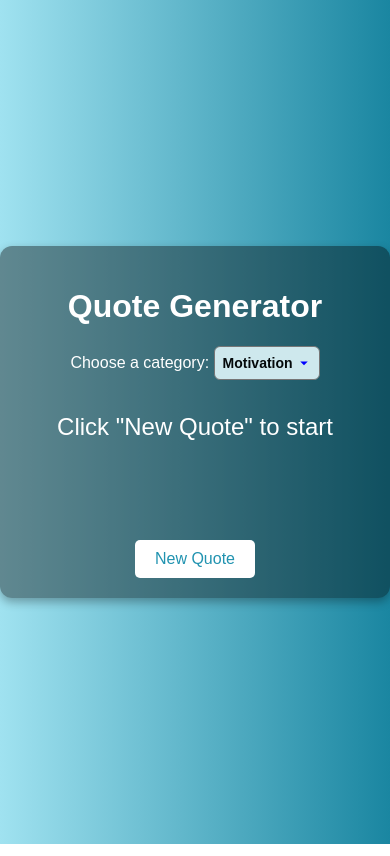
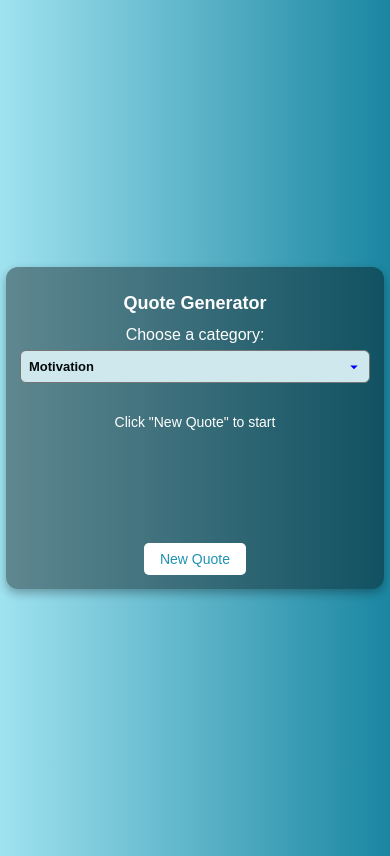
Before and after one commit to HakobyanStepan/Random-Quote-Generator, a plain HTML site: page index.html in a window 390 px wide. Drawn offline with Linux system fonts and the light colour scheme.

Commit message:
fix responsive

```diff
--- a/style.css
+++ b/style.css
@@ -10,8 +10,9 @@ body {
 }
 
 .container {
+  width: 100%;
+  max-width: 600px;
   text-align: center;
-  width: 600px;
   padding: 20px;
   background: rgba(0, 0, 0, 0.4);
   border-radius: 12px;
@@ -21,7 +22,7 @@ body {
 
 .dropdown label {
   margin-bottom: 8px;
-  font-size: 1rem;
+  font-size: 16px;
   color: #ffffff;
 }
 
@@ -48,14 +49,14 @@ select {
 }
 
 #quote-text {
-  font-size: 1.5rem;
+  font-size: 16px;
   line-height: 1.4;
   margin-bottom: 10px;
   transition: opacity 0.5s ease-in-out;
 }
 
 #quote-author {
-  font-size: 1rem;
+  font-size: 16px;
   color: #e0e0e0;
 }
 
@@ -64,7 +65,7 @@ button {
   color: #2193b0;
   border: none;
   padding: 10px 20px;
-  font-size: 1rem;
+  font-size: 16px;
   border-radius: 5px;
   cursor: pointer;
 }
@@ -89,3 +90,68 @@ button:hover {
     transform: translateX(0);
   }
 }
+
+@media (max-width: 768px) {
+  body {
+    padding: 12px;
+  }
+
+  .container {
+    padding: 16px;
+  }
+
+  h1 {
+    font-size: 26px;
+  }
+
+  select {
+    font-size: 13px;
+    padding: 8px 24px 8px 8px;
+  }
+
+  #quote-text {
+    font-size: 15px;
+  }
+
+  #quote-author {
+    font-size: 14px;
+  }
+
+  button {
+    font-size: 15px;
+    padding: 9px 18px;
+  }
+}
+
+@media (max-width: 480px) {
+  body {
+    padding: 6px;
+  }
+
+  .container {
+    padding: 14px;
+  }
+
+  h1 {
+    font-size: 18px;
+  }
+
+  select {
+    width: 100%;
+    font-size: 13px;
+    margin-top: 6px;
+  }
+
+  #quote-text {
+    font-size: 14px;
+  }
+
+  #quote-author {
+    font-size: 13px;
+  }
+
+  button {
+    font-size: 14px;
+    padding: 8px 16px;
+  }
+}
```
